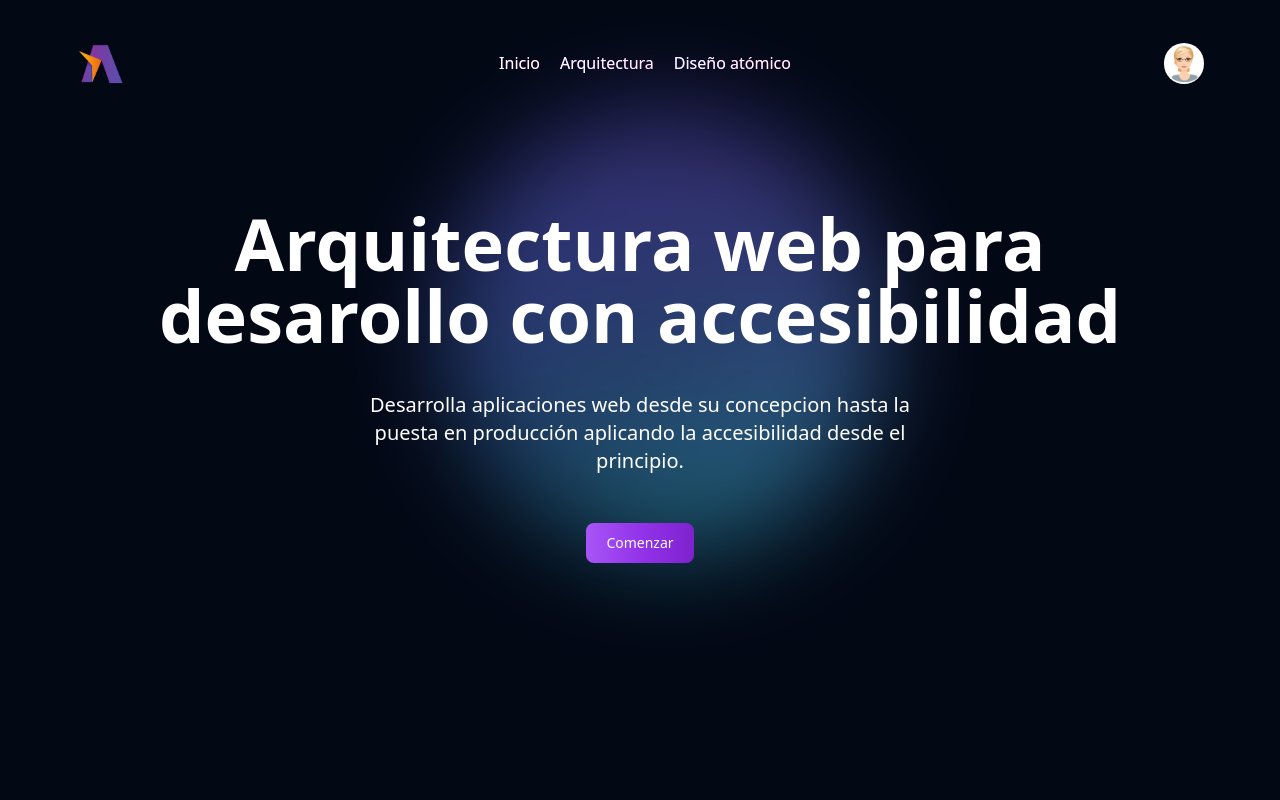
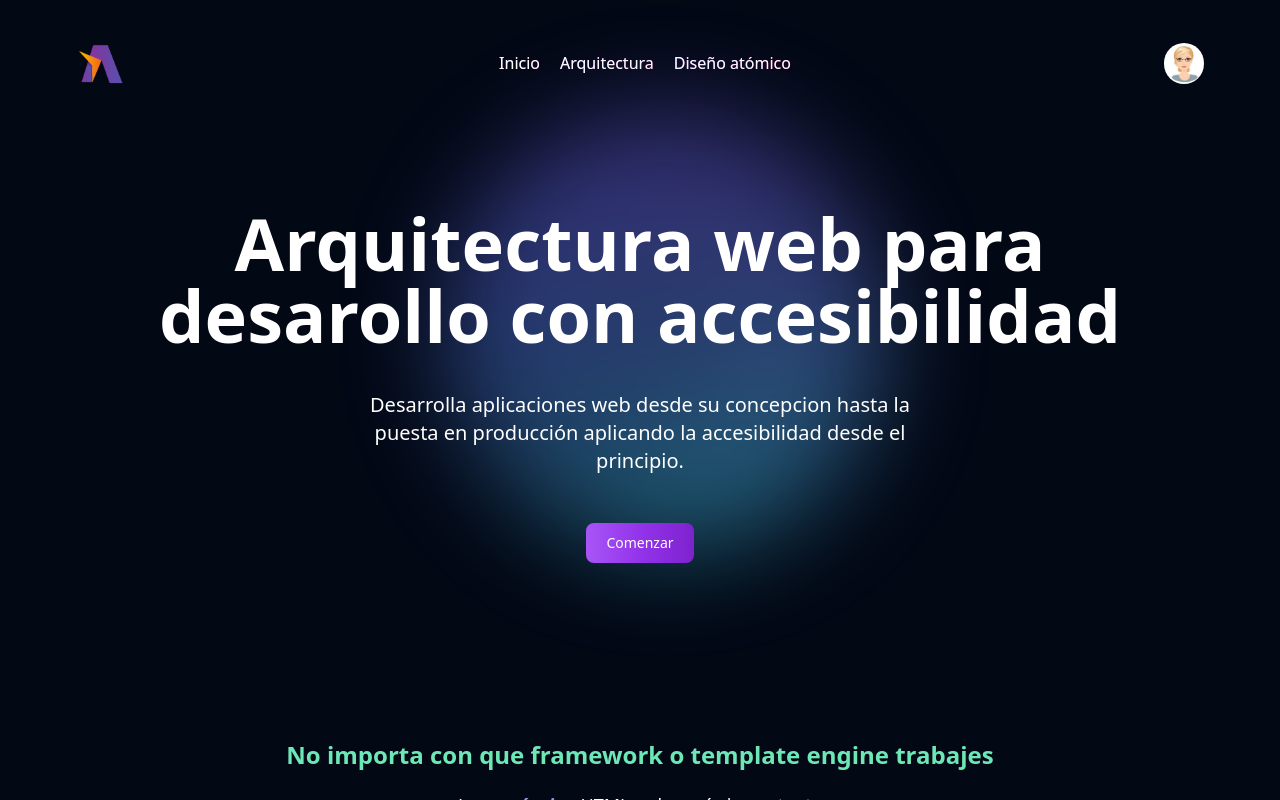
Before and after one commit to tebasp/accesibility-architecture, a Next.js app: page / in a window 1280 px wide. Built offline with nearby package versions, Linux system fonts and the light colour scheme.

Commit message:
Create support component and add to index page

```diff
--- /dev/null
+++ b/src/components/organisms/Support.tsx
@@ -0,0 +1,11 @@
+import { SupportFrameworks } from '@/components/molecules'
+import { FrameworksLogos } from '@/components/atoms/'
+
+export const Support = () => {
+    return (
+        <section>
+            <SupportFrameworks />
+            <FrameworksLogos className="mt-14 max-w-6xl" />
+        </section>
+    )
+}
--- a/src/components/organisms/index.ts
+++ b/src/components/organisms/index.ts
@@ -1 +1,2 @@
 export * from './Hero'
+export * from './Support'
--- a/src/pages/index.tsx
+++ b/src/pages/index.tsx
@@ -1,10 +1,11 @@
 import { MainLayout } from '@/layouts/MainLayout'
-import { Hero } from '@/components/organisms'
+import { Hero, Support } from '@/components/organisms'
 
 export default function Home() {
     return (
         <MainLayout>
             <Hero />
+            <Support />
         </MainLayout>
     )
 }
```
